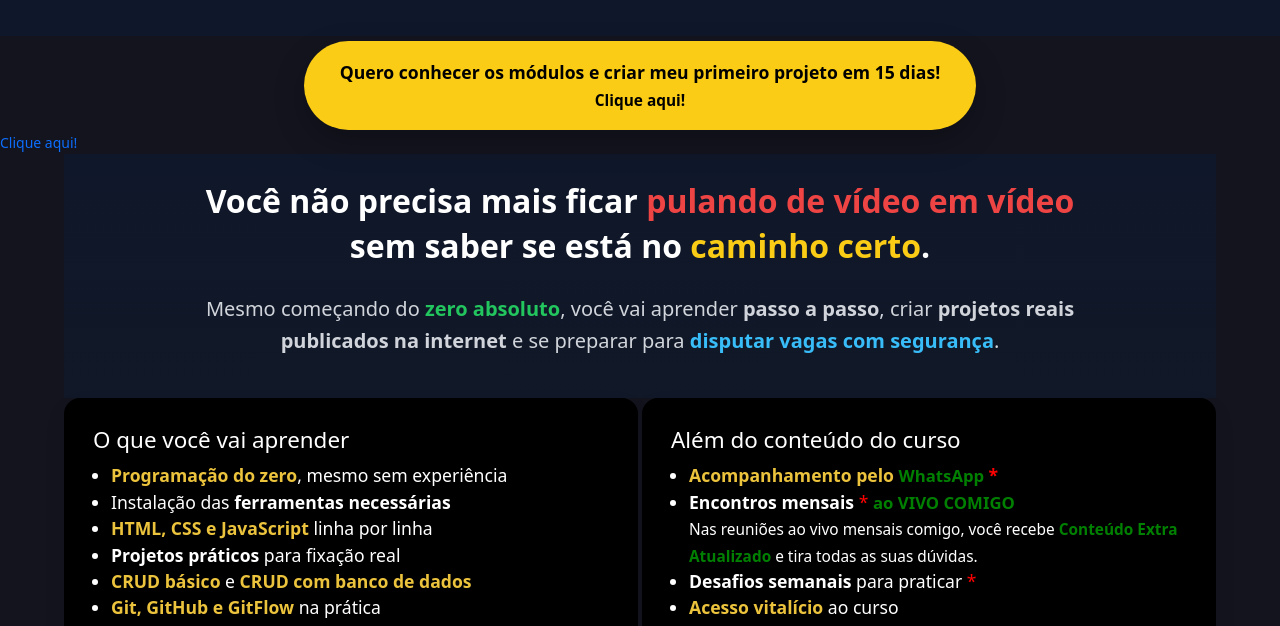
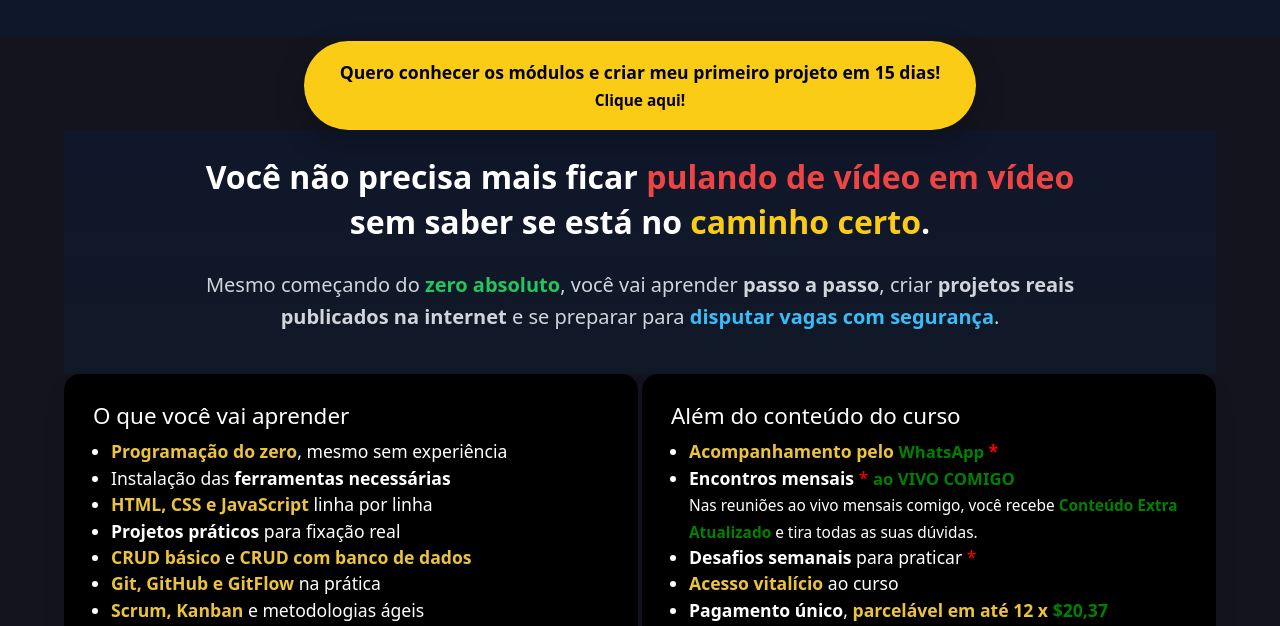
Before and after one commit to Carlos-Alexandre-Leutz/o-mapa-do-desenvolvedor-de-alta-performance, a website: page index.html in a window 1280 px wide. Shown: the part 1800-2426 px from the top of the page. Drawn offline with nearby package versions, Linux system fonts and the light colour scheme; no server answers.

Commit message:
feature: removendo

```diff
--- a/index.html
+++ b/index.html
@@ -728,9 +728,6 @@
           <small>Clique aqui!</small>
         </a>
       </div>
-      <a target="_blank" href="https://go.hotmart.com/B95460619U?dp=1">
-        <small>Clique aqui!</small>
-      </a>
       <section class="hero" style="width: 90%; max-width: 1200px; margin: auto">
         <section class="bloco-emocional">
           <div class="container-emocional">
```
